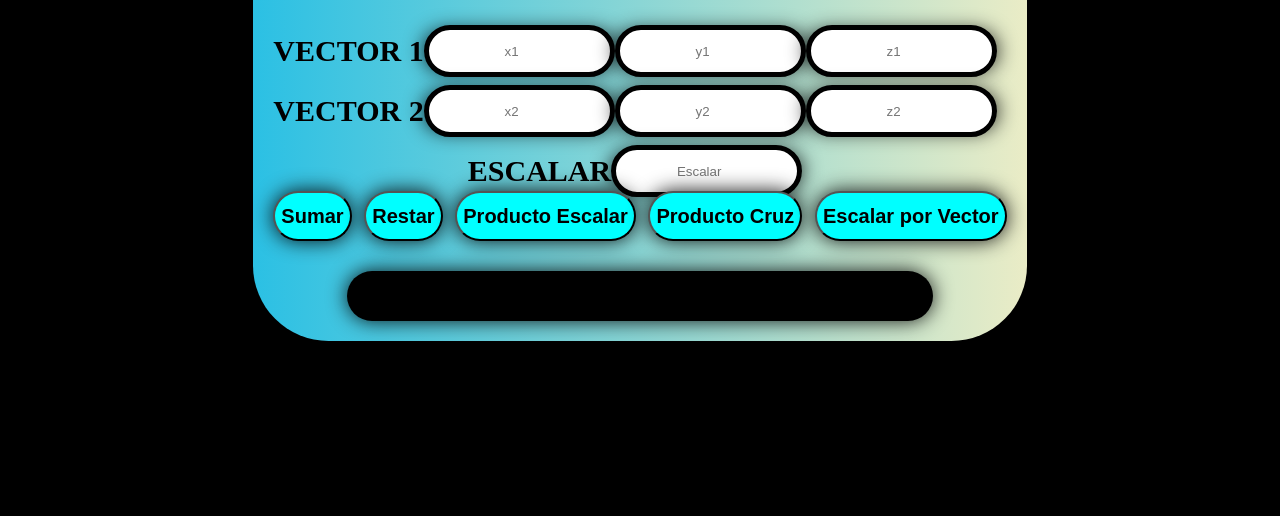
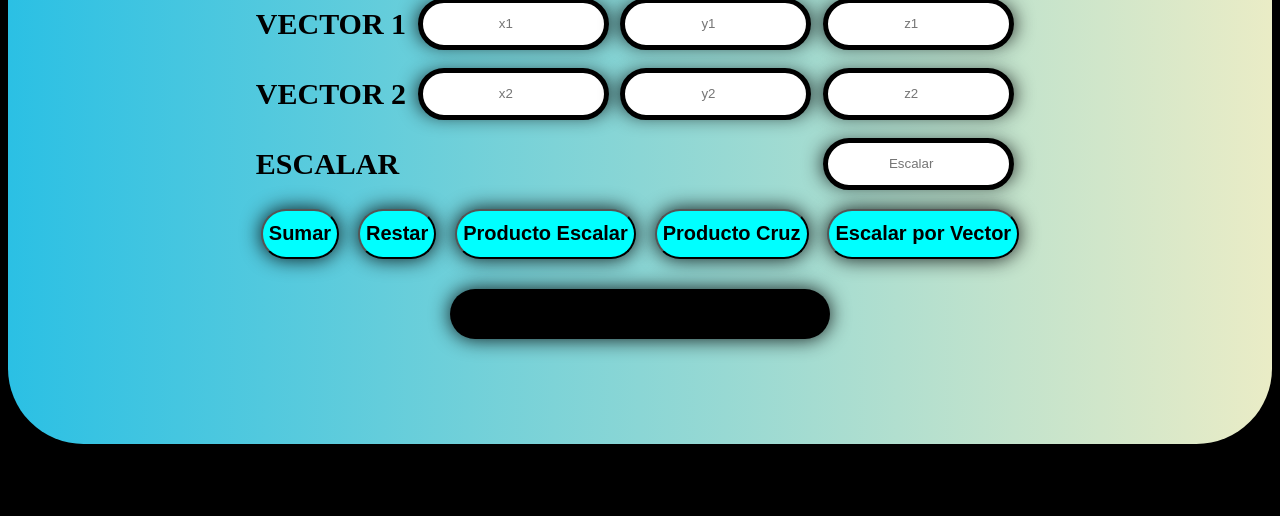
Before and after one commit to Jeisonbarriosperez/ProyectoDeAlgebraLineal, a plain HTML site: page html/proyecto.html in a window 1280 px wide. Shown: the part 284-800 px from the top of the page. Drawn offline with Linux system fonts and the light colour scheme.

Commit message:
Commit proyecte algebra lineal

```diff
--- a/css/proyecto.css
+++ b/css/proyecto.css
@@ -1,11 +1,5 @@
 body {
   background-color: black;
-  margin: 0;
-  padding: 0;
-  display: flex;
-  justify-content: center;
-  align-items: center;
-  height: 100vh;
 }
 
 .divSuperPadre {
@@ -14,27 +8,35 @@ body {
   align-items: center;
   flex-direction: column;
   background: linear-gradient(to right, #2bc0e4, #eaecc6);
+  height: 90vh;
   border-radius: 2cm;
-  padding: 20px;
-  max-width: 90%;
+  width: 100%;
+}
+
+.divSuperPadre>div {
+  margin-top: 20px;
 }
 
 .input-container1 {
+
+  height: 50px;
   display: flex;
-  justify-content: space-between;
+  justify-content: center;
   align-items: center;
   border-radius: 1cm;
+  width: 60%;
+  justify-content: space-between;
   padding-right: 10px;
-  margin-top: 20px;
-  max-width: 100%;
 }
 
 .input-container1 div {
+
   height: 40px;
   border-radius: 1cm;
 }
 
 .input-container2 div {
+
   height: 40px;
   border-radius: 1cm;
 }
@@ -54,13 +56,15 @@ input {
 }
 
 .input-container2 {
+
+  height: 50px;
   display: flex;
-  justify-content: space-between;
+  justify-content: center;
   align-items: center;
   border-radius: 1cm;
+  width: 60%;
+  justify-content: space-between;
   padding-right: 10px;
-  margin-top: 20px;
-  max-width: 100%;
 }
 
 label {
@@ -79,14 +83,29 @@ button {
 
 .operations {
   display: flex;
-  width: 100%;
+  width: 60%;
   height: 60px;
   justify-content: space-between;
+
 }
 
 h1 {
-  font-size: 40px;
+  font-size: 60px;
   animation: textoAnimado 5s infinite;
+}
+
+@keyframes textoAnimado {
+  0% {
+    transform: scale(1);
+  }
+
+  50% {
+    transform: scale(1.2);
+  }
+
+  100% {
+    transform: scale(1);
+  }
 }
 
 div#result {
@@ -96,34 +115,25 @@ div#result {
   font-weight: bold;
   border-radius: 1cm;
   color: red;
-  width: 80%;
+  width: 30%;
   align-items: center;
   justify-content: center;
   display: flex;
   box-shadow: 0 0 20px rgba(0, 0, 0, 0.9);
-  margin-top: 20px;
 }
 
 .input-container3 {
+
+  height: 50px;
   display: flex;
   align-items: center;
   border-radius: 1cm;
+  width: 60%;
+  justify-content: space-between;
   padding-right: 10px;
-  margin-top: 20px;
-  max-width: 100%;
 }
 
 .input-container3 .A {
   height: 40px;
   border-radius: 1cm;
 }
-
-@media only screen and (max-width: 600px) {
-  .divSuperPadre {
-    width: 90%;
-  }
-
-  input, button {
-    width: 100%;
-  }
-}
```
Also changed, not shown: index.html (renamed from index1.html).
